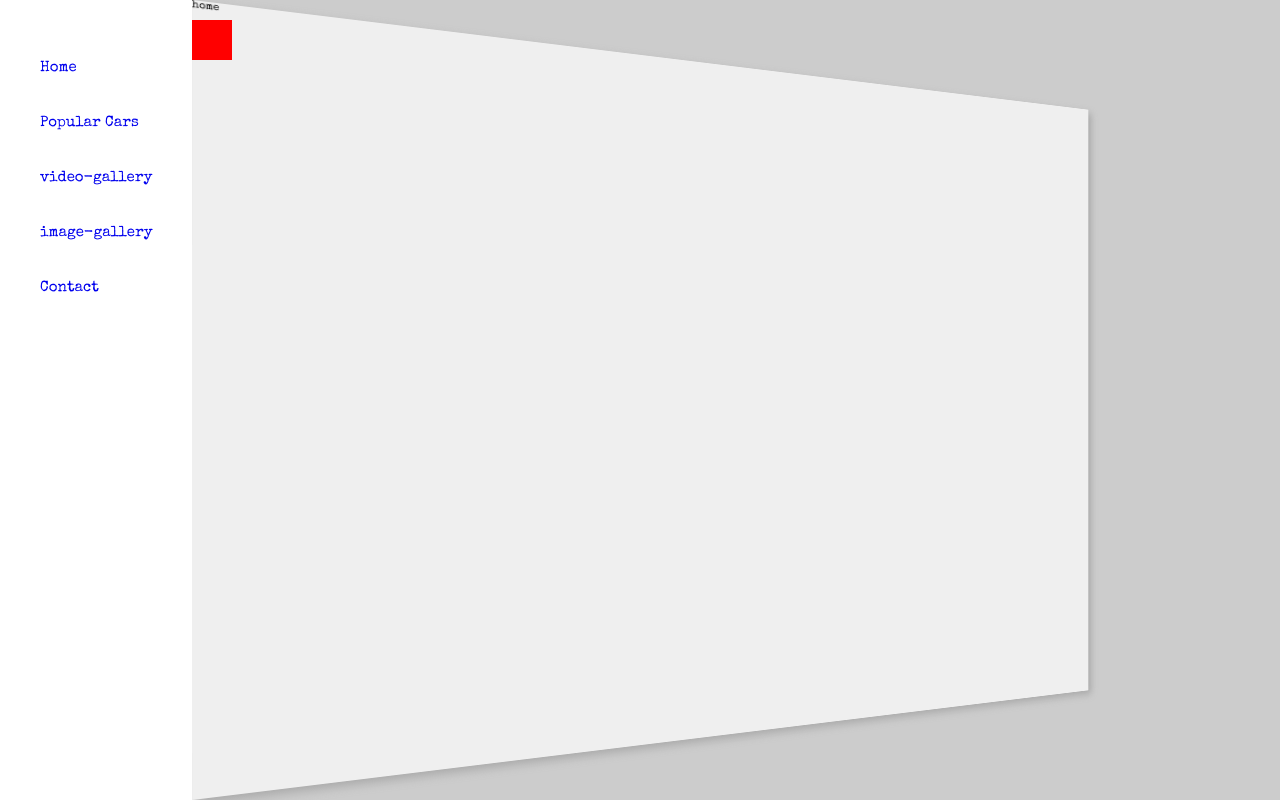
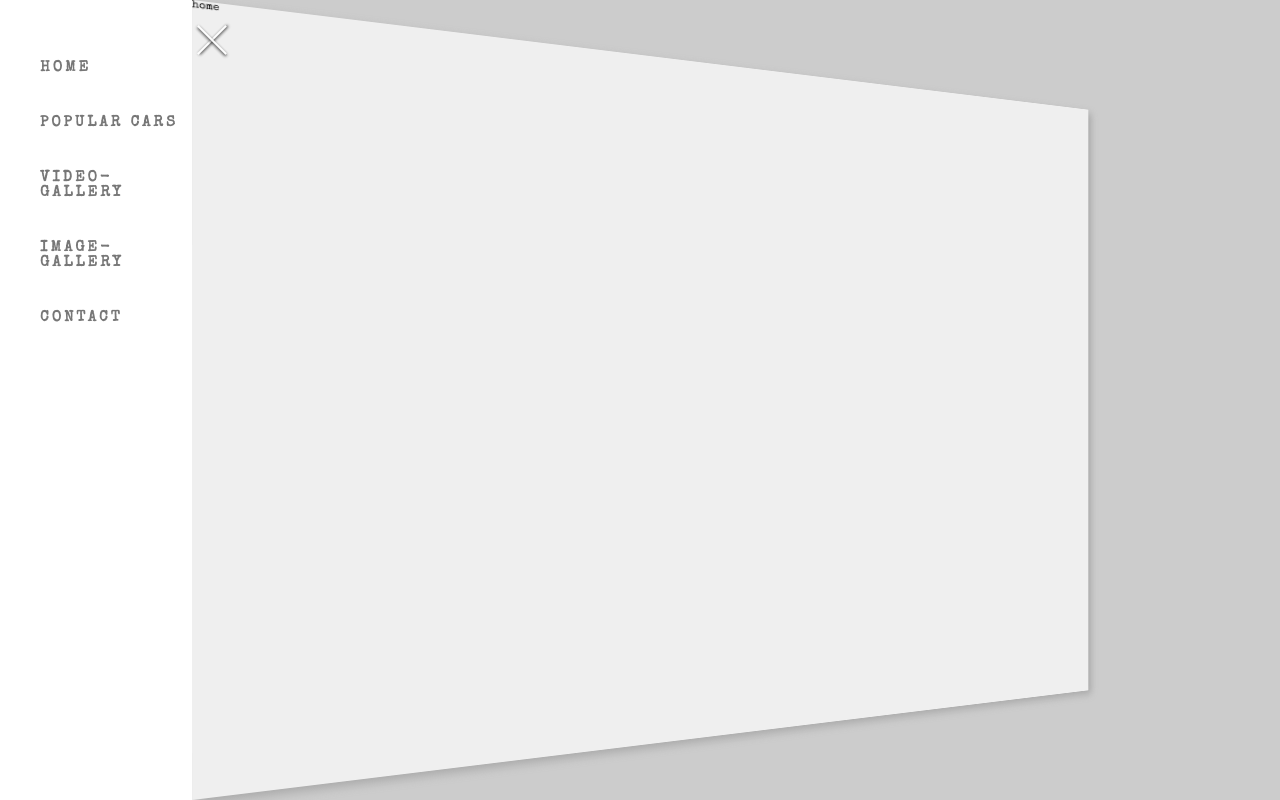
Before and after one commit to IG-Kim2511/Cars-HCJ-2021-0205-classnote, a plain HTML site: page index.html in a window 1280 px wide. Both pictures are taken after a click on the element 40 px from the left and 40 px from the top of the page. Shown: the top 800 px of the page. Drawn offline with nearby package versions, Linux system fonts and the light colour scheme.

Commit message:
/* css 030 click btn and trasform 'X'shape */ .navbar-link:hover {    /* CSS 033 */

```diff
--- a/script.js
+++ b/script.js
@@ -1,5 +1,5 @@
 
-// js 019
+// js 019 ,css 030
 // click menu btn and show menu
 // html with '.target' in [menu, navbar, section] ....put '.change' class in there
 
--- a/style.css
+++ b/style.css
@@ -14,20 +14,20 @@
 html {
   font-size: 62.5%;
 
-  /* ⭐css 027, 스크롤 smooth하게 하기 */
+  /* ⚡css 027, 스크롤 smooth하게 하기 */
   scroll-behavior: smooth;
 }
 
 body {
   background-color: #ccc;
-  padding-right: 3rem
+  padding-right: 3rem;
 }
 
 /* @ menu */
 .menu {
   width: 4rem;
   height: 4rem;
-  background-color: red;
+
   position: fixed;
   top: 2rem;
 
@@ -37,14 +37,43 @@ body {
   left: 2rem;
 
   /* js 019 */
-  transition: left 0.5s;
+  transition: all 0.5s;
+
+  display: flex;
+  flex-direction: column;
+  justify-content: center;
+  align-items: center;
+
+  cursor: pointer;
 
   z-index: 10;
 }
 
 /* js 019  */
-.menu.change{
+.menu.change {
   left: 15vw;
+
+  /* css 030 click btn and trasform 'X'shape */
+  transform: rotate(45deg);
+}
+
+.menu-line {
+  width: 100%;
+  height: 0.2rem;
+  background-color: #fff;
+  margin: 0.3rem 0;
+  box-shadow: 0.1rem 0.1rem 0.3rem #222;
+
+  /* css 030  */
+  transition: all 0.5s;
+}
+
+/* css 030 click btn and trasform 'X'shape */
+.change .menu-line-1 {
+  transform: rotate(270deg) translateX(-0.4rem);
+}
+.change .menu-line-2 {
+  transform: rotate(360deg) translateY(-0.4rem);
 }
 
 /* @ navbar */
@@ -75,17 +104,25 @@ body {
 }
 
 /* js 019  */
-.navbar.change{
+.navbar.change {
   left: 0;
 }
 
-.navbar-link{
+.navbar-link {
   font-size: 1.5rem;
+  font-weight: 600;
   margin: 2rem 0;
+  color: #777;
+  letter-spacing: 0.3rem;
+  text-transform: uppercase;
+
+  transition: all 0.3s ease;    /* CSS 033 */
 }
 
-
-
+.navbar-link:hover {    /* CSS 033 */
+  color: #111;
+  transform: scale(1.1);
+}
 
 /* @ common section styles */
 
@@ -108,12 +145,12 @@ section {
 
   /* js 019 */
   /* transition안에 transform 추가 */
-  transition: left 0.5s ,transform 0.5s;
+  transition: left 0.5s, transform 0.5s;
 
   margin-bottom: 3rem;
 
   /* css 017
-   ⭐perspective & transform 3d
+   ⚡perspective & transform 3d
 
     To activate 3D space, an element needs perspective.
 
@@ -137,7 +174,7 @@ section {
 }
 
 /* js 019  */
-section.change{
+section.change {
   left: 15vw;
   transform: rotateY(10deg);
 }
```
Lines whose indentation alone changed are shown as unchanged.
